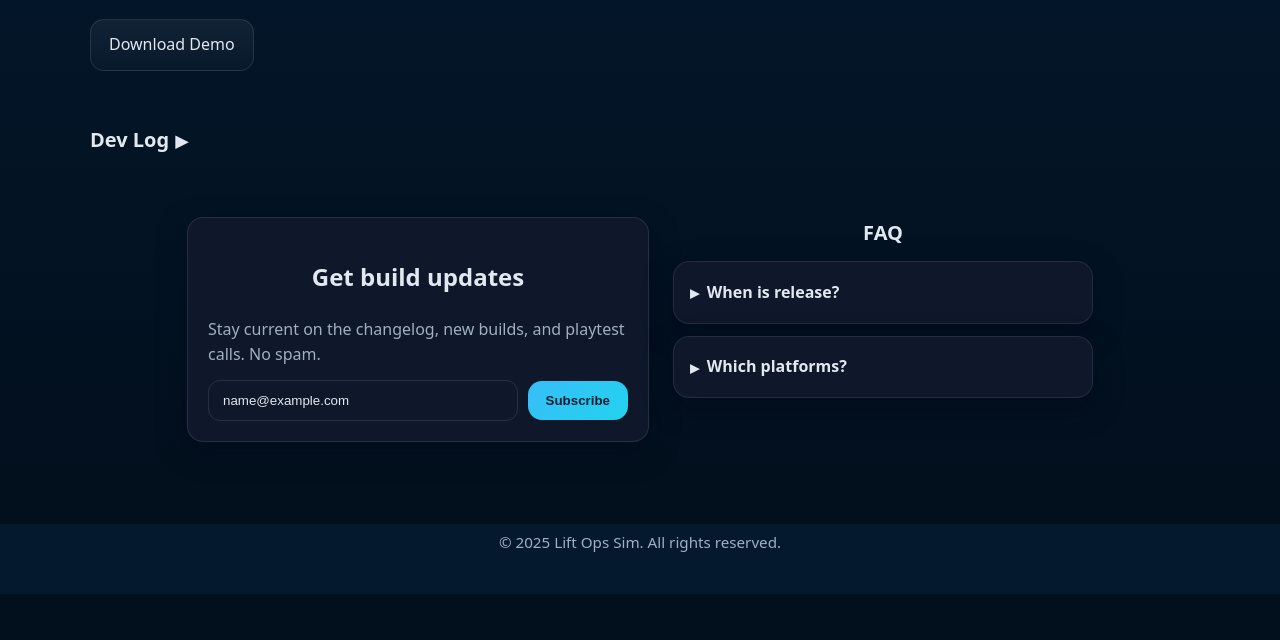
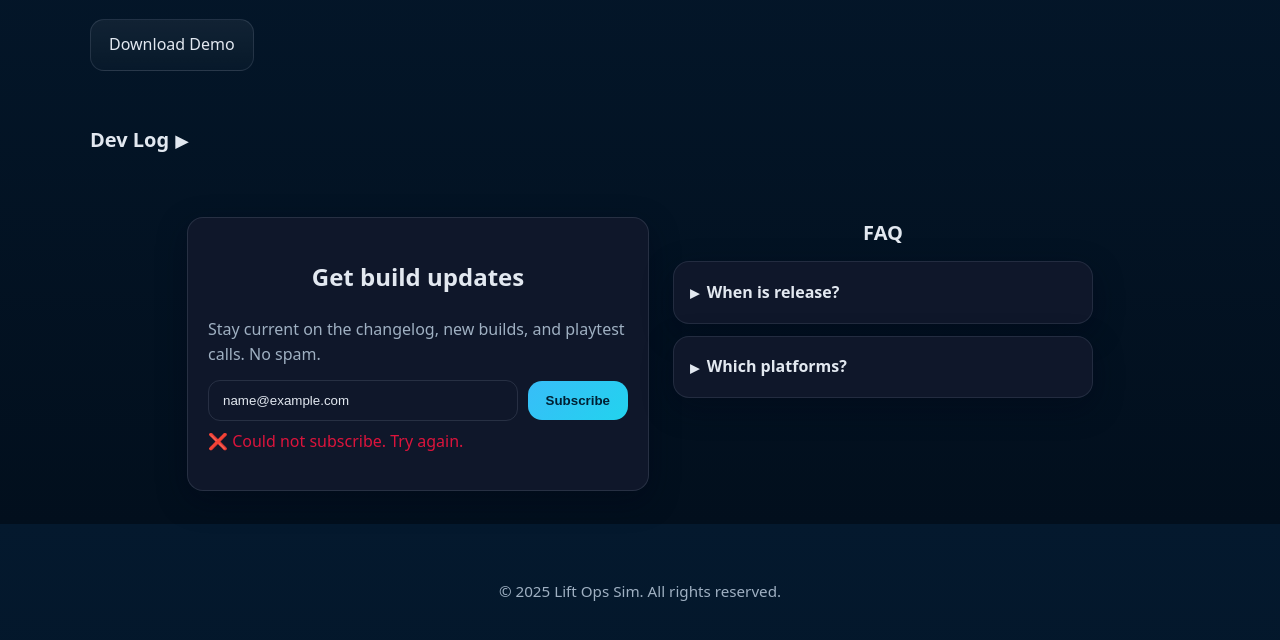
Before and after one commit to BenBecker-git/LOS, a website: page index.html in a window 1280 px wide. Both pictures are taken after typing "name@example.com" into the empty fields and a click on the button "Subscribe". Shown: the part 276-916 px from the top of the page. Before the commit the page ends 870 px from the top, so only its background shows below. Drawn offline with Linux system fonts and the light colour scheme; no server answers.

Commit message:
Update index.html

```diff
--- a/index.html
+++ b/index.html
@@ -125,6 +125,7 @@
   <input id="email" name="email" type="email" placeholder="you@example.com" required />
   <button class="btn primary" type="submit">Subscribe</button>
 </form>
+<p id="subscribe-message" style="margin-top:8px;display:none;color:#9fb0c2"></p>
         </div>
 
         <!-- FAQ -->
@@ -149,29 +150,29 @@
 
   <style>.visually-hidden{position:absolute;left:-9999px;width:1px;height:1px;overflow:hidden}</style>
  <script>
-  document.getElementById("subscribe-form").addEventListener("submit", async function(e) {
-    e.preventDefault(); // stop form from reloading page
+  const form = document.getElementById("subscribe-form");
+  const msg  = document.getElementById("subscribe-message");
 
-    const email = document.getElementById("email").value;
-    const messageEl = document.getElementById("subscribe-message");
+  form.addEventListener("submit", async (e) => {
+    e.preventDefault();
+    msg.style.display = "none";
 
     try {
       const res = await fetch("/api/subscribe", {
         method: "POST",
-        headers: { "Content-Type": "application/json" },
-        body: JSON.stringify({ email })
+        body: new FormData(form)
       });
 
-      if (res.ok) {
-        messageEl.textContent = "You've been added!";
-        messageEl.style.display = "block";
-        this.reset();
-      } else {
-        throw new Error("Failed to subscribe");
-      }
+      if (!res.ok) throw new Error(await res.text());
+
+      msg.style.color = "limegreen";
+      msg.textContent = "✅ You've been added!";
+      msg.style.display = "block";
+      form.reset();
     } catch (err) {
-      messageEl.textContent = "Something went wrong.";
-      messageEl.style.display = "block";
+      msg.style.color = "crimson";
+      msg.textContent = "❌ Could not subscribe. Try again.";
+      msg.style.display = "block";
     }
   });
 </script>
```
Lines whose indentation alone changed are shown as unchanged.
